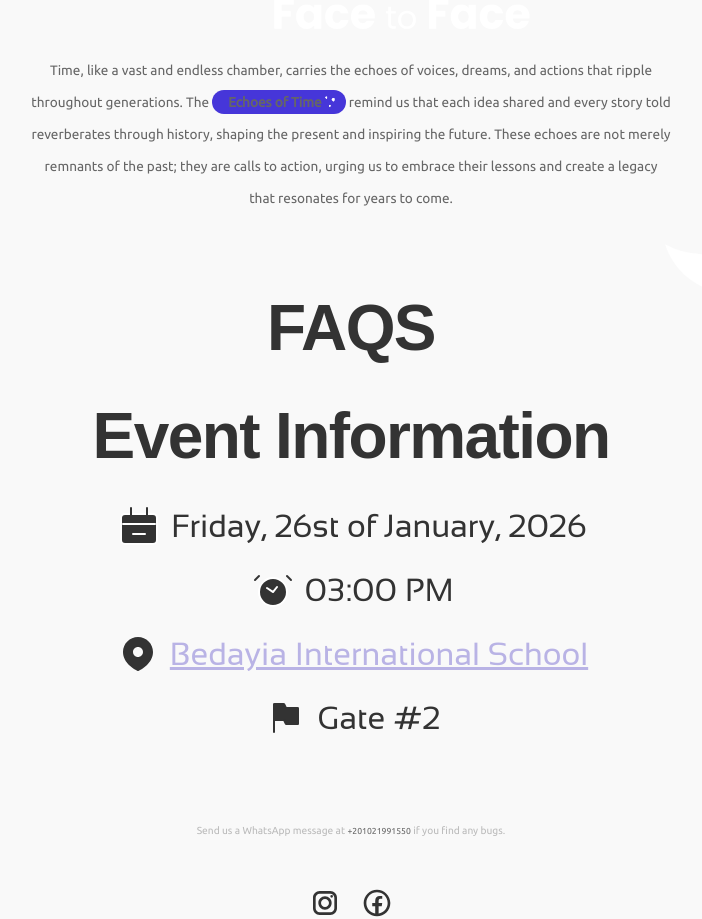
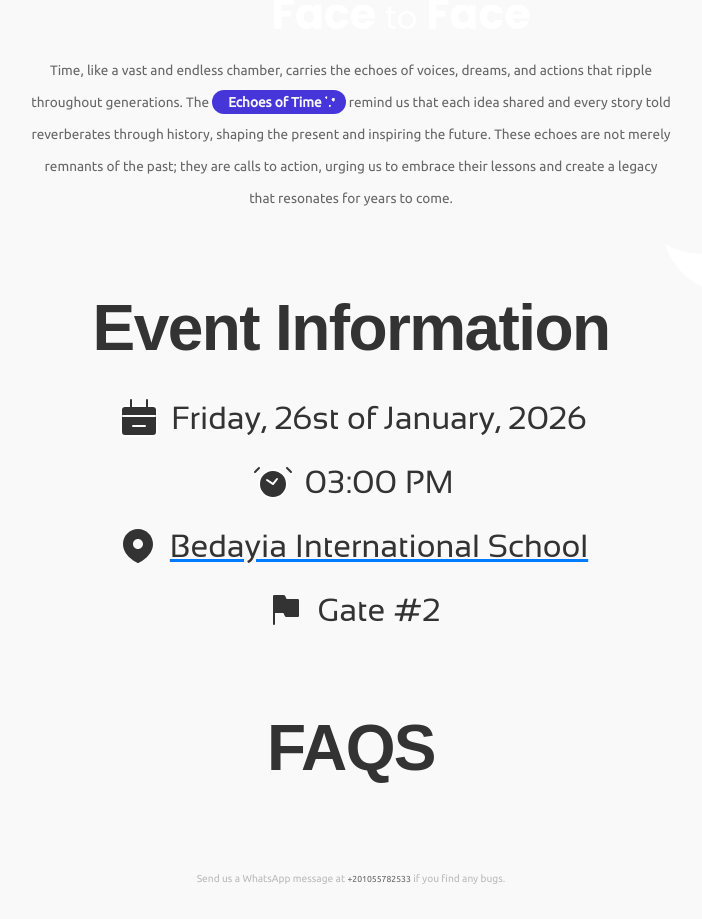
Before and after one commit to TEDx-Bedayia/platform, a Next.js app: page / in a window 1280 px wide. Shown: the part 933-1852 px from the top of the page, without its empty margins (289-991 px from the left). Built offline with nearby package versions, Linux system fonts and the light colour scheme.

Commit message:
Fixed color scheme

```diff
--- a/app/page.tsx
+++ b/app/page.tsx
@@ -34,7 +34,7 @@ function infoLink(text: string, svg: any, link: string) {
       <Link
         href={link}
         className="font-[Sansation] text-[2em]/[2rem] text-secondary-200 underline max-phone:text-[1.25em]/[1.25rem]"
-        style={{ fontWeight: 400 }}
+        style={{ fontWeight: 400, textDecorationColor: "#007BFF", color: "#333333" }}
       >
         {text}
       </Link>
@@ -355,7 +355,7 @@ export default function Home() {
                 className="align-start m-0 inline-flex w-max justify-start rounded-[0.75rem] bg-accent py-1 pl-4 pr-2 font-bold"
                 style={{ lineHeight: "1rem" }}
               >
-                <span>Echoes of Time</span>
+                <span><a style={{color: "#F9F9F9"}}>Echoes of Time</a></span>
                 <Image
                   className="h-4 w-4"
                   src="/mini-stars-dreamscape.png"
@@ -373,9 +373,7 @@ export default function Home() {
           </center>
         </div>
       </section>
-      <section>
-        <div className="mb-6 font-title font-bold max-phone:text-[2.5em]">FAQS</div>
-      </section>
+
 
       <section
         id="info"
@@ -510,6 +508,9 @@ export default function Home() {
           </div>
         </center>
       </section>
+      <section>
+        <div className="mb-6 font-title font-bold max-phone:text-[2.5em]">FAQS</div>
+      </section>
 
       <center>
         <div className="temp-note mt-20 w-[33.5rem] font-small text-text-gray-dark max-phone:w-[95vw]">
@@ -518,7 +519,7 @@ export default function Home() {
             className="font-body text-secondary-200"
             href="https://wa.me/201055782533"
           >
-            +201021991550
+            +201055782533
           </a>{" "}
           if you find any bugs.
         </div>
--- a/app/styles/globals.css
+++ b/app/styles/globals.css
@@ -47,7 +47,7 @@
   height: 2px;
   bottom: 0;
   left: 0;
-  background-color: #fff;
+  background-color: #007BFF;
   transform-origin: bottom right;
   transition: transform 0.25s ease-out;
 }
```
Also changed, not shown: public/main-logo.png.
